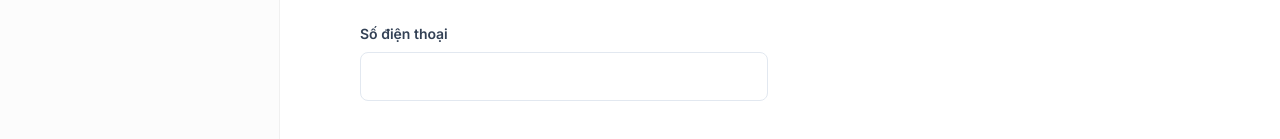
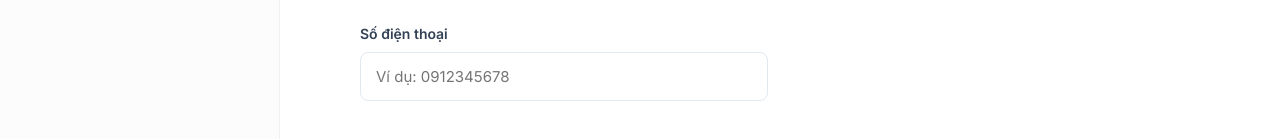
Before and after one commit to CloneUser1604/EventHub-EventManagementSystem, a React (Create React App) app in the folder frontend/: page /profile/edit in a window 1280 px wide. Shown: the part 461-600 px from the top of the page. Built offline with nearby package versions, Linux system fonts and the light colour scheme.

Commit message:
profile, edit profile, venue, admin dashboard

```diff
--- a/frontend/src/pages/EditProfile.jsx
+++ b/frontend/src/pages/EditProfile.jsx
@@ -18,7 +18,7 @@ const EditProfile = () => {
   const [existingDocs, setExistingDocs] = useState([]);
   const [newDocs, setNewDocs] = useState(null);
 
-  // ĐÃ THÊM: State quản lý file ảnh đại diện upload từ máy
+  // State quản lý file ảnh đại diện upload từ máy
   const [avatarFile, setAvatarFile] = useState(null);
   const [avatarPreview, setAvatarPreview] = useState(null);
 
@@ -68,13 +68,22 @@ const EditProfile = () => {
 
   const handleSaveInfo = async (e) => {
     e.preventDefault();
+
+    // ĐÃ THÊM: Validate Số điện thoại chuẩn VN (10 số, bắt đầu bằng số 0)
+    if (formData.phone) {
+      const phoneRegex = /^0\d{9}$/;
+      if (!phoneRegex.test(formData.phone)) {
+        return message.warning('Số điện thoại không hợp lệ! Vui lòng nhập 10 chữ số và bắt đầu bằng số 0.');
+      }
+    }
+
     setIsSaving(true);
     try {
       const formDataPayload = new FormData();
       formDataPayload.append('fullName', formData.fullName);
       formDataPayload.append('phone', formData.phone);
 
-      // ĐÃ THÊM: Ưu tiên gửi file ảnh, nếu không có thì gửi link URL
+      // Ưu tiên gửi file ảnh, nếu không có thì gửi link URL
       if (avatarFile) {
         formDataPayload.append('avatar', avatarFile);
       } else {
@@ -169,7 +178,6 @@ const EditProfile = () => {
             <p className="view-subtitle">Thông tin này sẽ hiển thị trên hồ sơ công khai của bạn.</p>
 
             <div className="profile-photo-section">
-              {/* ĐÃ SỬA: Hiển thị ảnh Preview từ máy, nếu không có thì lấy ảnh cũ, cuối cùng là UI Avatar */}
               <img
                 src={avatarPreview || getImageUrl(formData.avatarURL) || 'https://ui-avatars.com/api/?name=User&background=4a25e1&color=fff'}
                 alt="Avatar"
@@ -232,9 +240,20 @@ const EditProfile = () => {
                 <label>Địa chỉ Email</label>
                 <input type="email" value={formData.email} disabled style={{ backgroundColor: '#f8fafc' }} />
               </div>
+
+              {/* ĐÃ SỬA: Chặn nhập chữ, giới hạn 10 ký tự */}
               <div className="input-group">
                 <label>Số điện thoại</label>
-                <input type="tel" value={formData.phone} onChange={(e) => setFormData({...formData, phone: e.target.value})} />
+                <input
+                  type="tel"
+                  value={formData.phone}
+                  maxLength="10"
+                  placeholder="Ví dụ: 0912345678"
+                  onChange={(e) => {
+                    const onlyNumbers = e.target.value.replace(/\D/g, '');
+                    setFormData({...formData, phone: onlyNumbers});
+                  }}
+                />
               </div>
 
               {/* KHU VỰC TẢI TÀI LIỆU (Chỉ hiện với Organizer) */}
```
